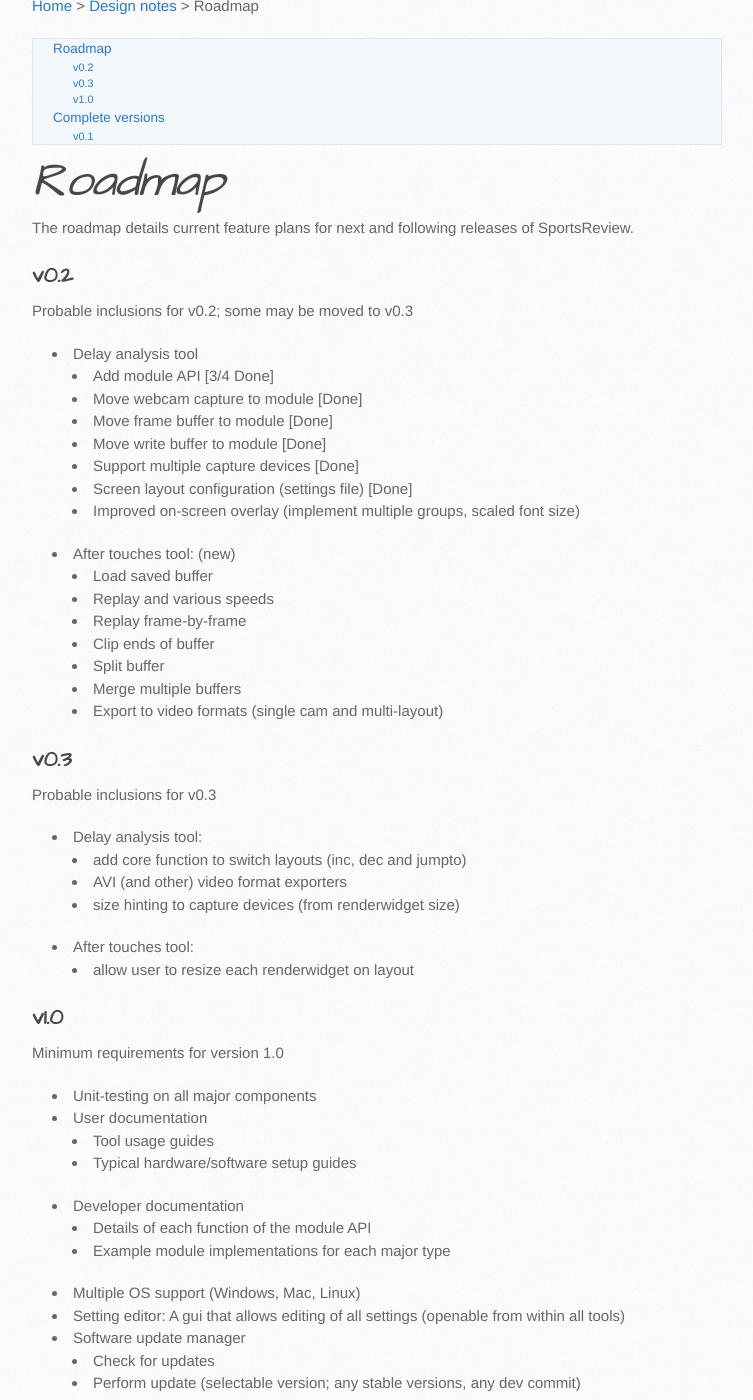
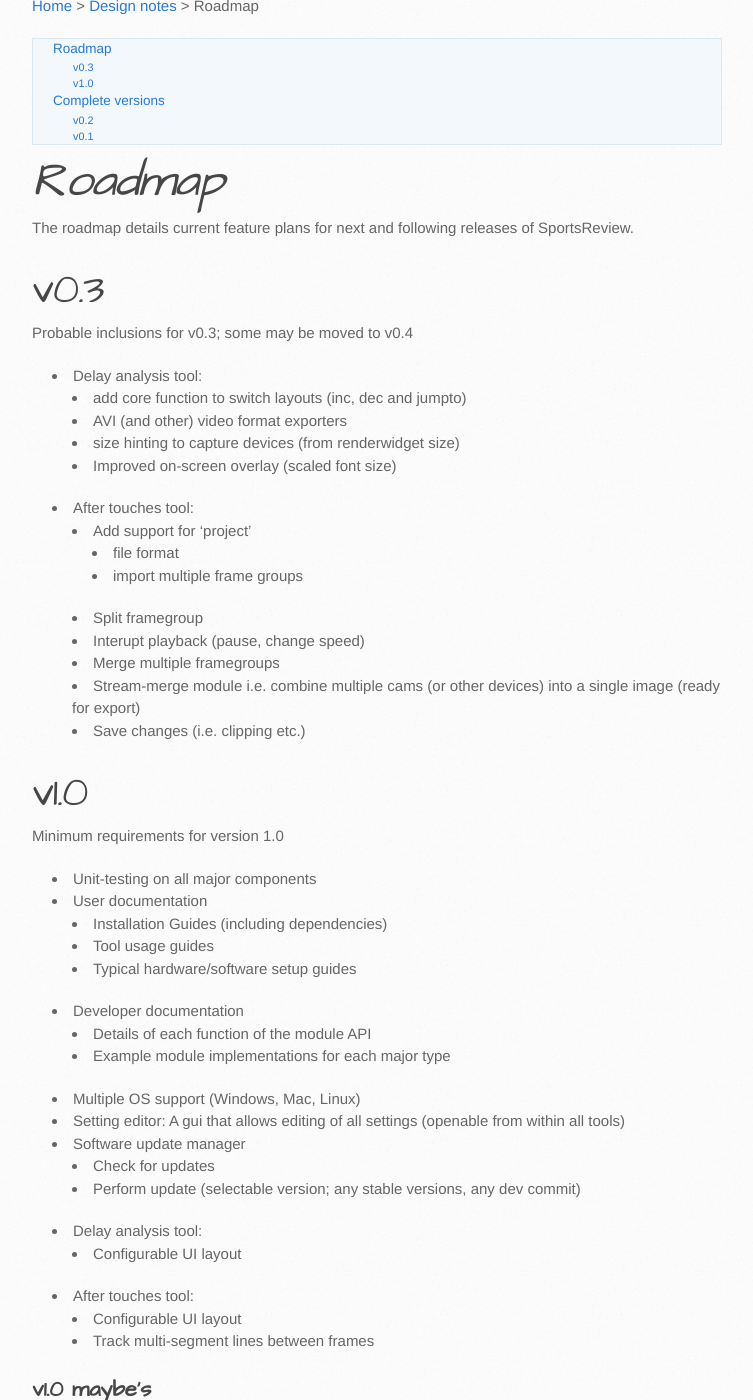
Before and after one commit to andrewjrobinson/SportsReview, a Jekyll site: the page built from developers/roadmap.md, in a window 1280 px wide and 1400 px high, scrolled down 237 px. Shown: the whole window, without its empty margins (138-891 px from the left). Built offline with Jekyll 4.4.1, drawn with Linux system fonts in a browser that asks for light colours; some of the changed text lies outside the part shown.

```diff
--- a/developers/roadmap.md
+++ b/developers/roadmap.md
@@ -9,11 +9,11 @@ keywords: SportsReview, roadmap, features, upcoming
 
 <div class="toc"><ul>
 <li><a href="#roadmap">Roadmap</a><ul>
-    <li><a href="#v02">v0.2</a></li>
     <li><a href="#v03">v0.3</a></li>
     <li><a href="#v10">v1.0</a></li>
 </ul></li>
 <li><a href="#complete-versions">Complete versions</a><ul>
+    <li><a href="#v02">v0.2</a></li>
     <li><a href="#v01">v0.1</a></li>
 </ul></li>
 </ul></div>
@@ -22,41 +22,30 @@ keywords: SportsReview, roadmap, features, upcoming
 
 The roadmap details current feature plans for next and following releases of SportsReview.
 
-## v0.2
-Probable inclusions for v0.2; some may be moved to v0.3
-
-* Delay analysis tool
-	* Add module API [3/4 Done]
-	* Move webcam capture to module [Done]
-	* Move frame buffer to module [Done]
-	* Move write buffer to module [Done]
-	* Support multiple capture devices [Done]
-	* Screen layout configuration (settings file) [Done]
-	* Improved on-screen overlay (implement multiple groups, scaled font size)
-* After touches tool: (new)
-	* Load saved buffer
-	* Replay and various speeds
-	* Replay frame-by-frame
-	* Clip ends of buffer
-	* Split buffer
-	* Merge multiple buffers
-	* Export to video formats (single cam and multi-layout)
-
-## v0.3
-Probable inclusions for v0.3
+# v0.3
+Probable inclusions for v0.3; some may be moved to v0.4
 
 * Delay analysis tool:
 	* add core function to switch layouts (inc, dec and jumpto)
 	* AVI (and other) video format exporters
 	* size hinting to capture devices (from renderwidget size)
+	* Improved on-screen overlay (scaled font size)
 * After touches tool:
-	* allow user to resize each renderwidget on layout
+	* Add support for 'project'
+		* file format
+		* import multiple frame groups
+	* Split framegroup
+	* Interupt playback (pause, change speed)
+	* Merge multiple framegroups
+	* Stream-merge module i.e. combine multiple cams (or other devices) into a single image (ready for export)
+	* Save changes (i.e. clipping etc.)
 
-## v1.0
+# v1.0
 Minimum requirements for version 1.0
 
 * Unit-testing on all major components
 * User documentation
+	* Installation Guides (including dependencies)
 	* Tool usage guides
 	* Typical hardware/software setup guides
 * Developer documentation
@@ -67,15 +56,15 @@ Minimum requirements for version 1.0
 * Software update manager
 	* Check for updates
 	* Perform update (selectable version; any stable versions, any dev commit)
-* Delay video tool:
+* Delay analysis tool:
 	* Configurable UI layout
-* Analysis tool:
+* After touches tool:
+	* Configurable UI layout
 	* Track multi-segment lines between frames
 
-### v1.0 maybe's
+## v1.0 maybe's
 Some other ideas that may make it into version 1.0
 
-* Support either PySide (default) or PyQt
 * Support client/server: allows users to connect to a support server and get help
 	* IM chat
 	* send files to server (user send or supporter request)
@@ -84,7 +73,25 @@ Some other ideas that may make it into version 1.0
 
 Versions that have been completed
 
-## v0.1
+# v0.2
+* Common:
+	* Add module API
+	* Support either PySide (default) or PyQt (disabled)
+* Delay analysis tool
+	* Move webcam capture to module
+	* Move frame buffer to module
+	* Move write buffer to module
+	* Support multiple capture devices
+	* Screen layout configuration (settings file)
+	* Improved on-screen overlay (implement multiple groups)
+* After touches tool: (new)
+	* Load saved buffer
+	* Replay and various speeds/directions
+	* Replay frame-by-frame
+	* Clip ends of framegroup (run-time only)
+	* Export framegroup to video formats (single cam)
+
+# v0.1
 * Delay video tool:
 	* Single webcam capture
 	* Delay video buffer
```
Also changed, not shown: _includes/side.html (+6 -6 lines), developers/index.md (+4 -2 lines), downloads/index.md (+2 -0 lines), index.md (+9 -9 lines).
